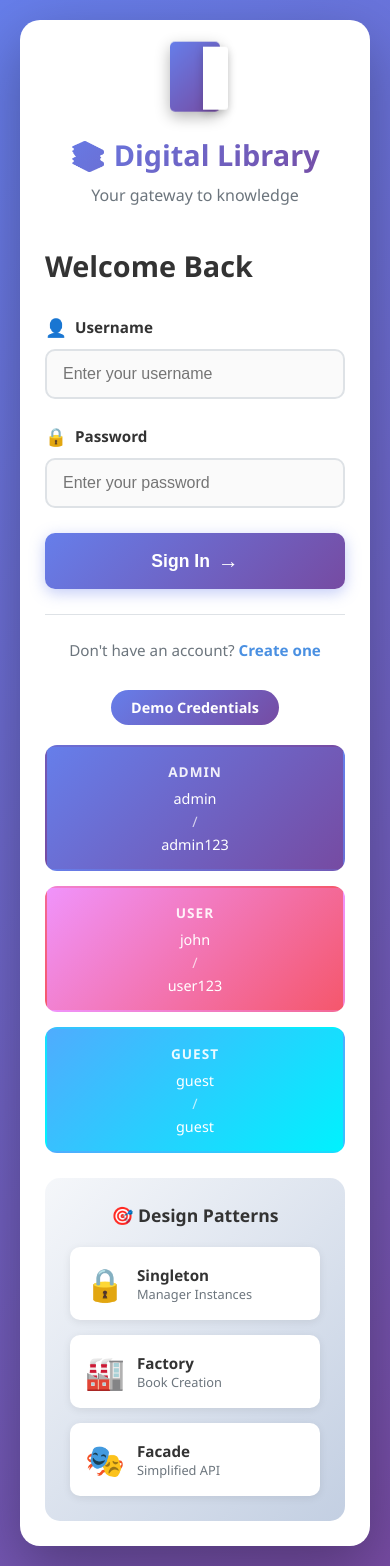
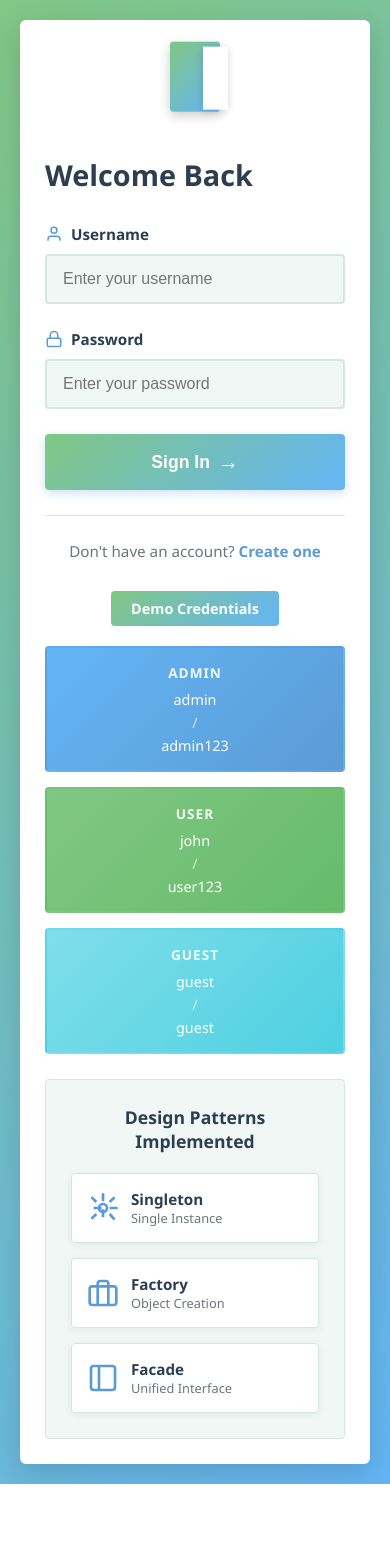
Before and after one commit to juangallardo19/2doMomentoPatrones, a Spring Boot app: page / in a window 390 px wide. After the commit the page ends 1484 px from the top, so only its background shows below. Run offline with Spring Boot 4, Linux system fonts and the light colour scheme.

Commit message:
refactor: Update design with pastel colors and cleaner aesthetics
Design Changes:
- Replace emoji icons with clean SVG icons throughout
- Change color palette to pastel blue and green gradients
- Reduce border-radius from 10-20px to 3-6px for cleaner look
- Increase login container width from 500px to 700px
- Remove "Digital Library - Your gateway to knowledge" subtitle
- Change "Sign Up" to "Create Account"
- Simplify "🎯 Design Patterns" to "Design Patterns Implemented"

Color Palette Updates:
- Primary: #5B9BD5 (pastel blue)
- Success: #7CB342 (pastel green)
- Gradients: Green to blue transitions
- Lighter backgrounds with better contrast

Icon Updates:
- User icon: SVG person outline
- Lock icon: SVG padlock
- Email icon: SVG envelope
- Pattern icons: Custom SVG representations
- Feature icons: SVG for book, headphones, clock, activity

Visual Improvements:
- Cleaner, more professional appearance
- Better accessibility with SVG icons
- Consistent 4px border-radius throughout
- Softer color scheme
- More spacious layout with wider container

```diff
--- a/backend/src/main/resources/static/css/styles.css
+++ b/backend/src/main/resources/static/css/styles.css
@@ -4,16 +4,19 @@
    =================================== */
 
 :root {
-    --primary-color: #4a90e2;
-    --primary-dark: #2e5c8a;
+    --primary-color: #5B9BD5;
+    --primary-dark: #4A7BA7;
     --secondary-color: #6c757d;
-    --success-color: #28a745;
-    --danger-color: #dc3545;
-    --warning-color: #ffc107;
-    --light-bg: #f8f9fa;
-    --dark-text: #333;
-    --border-color: #dee2e6;
-    --shadow: 0 2px 10px rgba(0,0,0,0.1);
+    --success-color: #7CB342;
+    --success-light: #9CCC65;
+    --danger-color: #E57373;
+    --warning-color: #FFD54F;
+    --light-bg: #F0F7F4;
+    --dark-text: #2C3E50;
+    --border-color: #D5E8E0;
+    --shadow: 0 2px 10px rgba(0,0,0,0.08);
+    --gradient-primary: linear-gradient(135deg, #81C784 0%, #64B5F6 100%);
+    --gradient-secondary: linear-gradient(135deg, #AED581 0%, #80DEEA 100%);
 }
 
 * {
@@ -24,7 +27,7 @@
 
 body {
     font-family: 'Segoe UI', Tahoma, Geneva, Verdana, sans-serif;
-    background: linear-gradient(135deg, #667eea 0%, #764ba2 100%);
+    background: var(--gradient-primary);
     min-height: 100vh;
     color: var(--dark-text);
 }
@@ -44,10 +47,10 @@ body {
 
 .auth-card {
     background: white;
-    border-radius: 20px;
-    box-shadow: 0 20px 60px rgba(0,0,0,0.3);
+    border-radius: 6px;
+    box-shadow: 0 10px 30px rgba(0,0,0,0.15);
     padding: 50px;
-    max-width: 500px;
+    max-width: 700px;
     width: 100%;
     animation: slideInUp 0.6s ease-out;
 }
@@ -90,9 +93,9 @@ body {
     position: absolute;
     width: 100%;
     height: 100%;
-    background: linear-gradient(135deg, #667eea 0%, #764ba2 100%);
-    border-radius: 5px;
-    box-shadow: 0 5px 15px rgba(0,0,0,0.3);
+    background: var(--gradient-primary);
+    border-radius: 3px;
+    box-shadow: 0 4px 12px rgba(0,0,0,0.2);
 }
 
 .book-page {
@@ -102,15 +105,15 @@ body {
     width: 50%;
     height: 90%;
     background: white;
-    border-radius: 0 3px 3px 0;
-    box-shadow: 0 3px 10px rgba(0,0,0,0.2);
+    border-radius: 0 2px 2px 0;
+    box-shadow: 0 2px 8px rgba(0,0,0,0.15);
 }
 
 .auth-header h1 {
     color: var(--primary-color);
     font-size: 2.5rem;
     margin-bottom: 10px;
-    background: linear-gradient(135deg, #667eea 0%, #764ba2 100%);
+    background: var(--gradient-primary);
     -webkit-background-clip: text;
     -webkit-text-fill-color: transparent;
     background-clip: text;
@@ -167,7 +170,9 @@ body {
 }
 
 .form-group label .icon {
-    font-size: 1.1rem;
+    width: 18px;
+    height: 18px;
+    color: var(--primary-color);
 }
 
 .form-group input,
@@ -175,10 +180,10 @@ body {
     width: 100%;
     padding: 14px 16px;
     border: 2px solid var(--border-color);
-    border-radius: 10px;
+    border-radius: 4px;
     font-size: 1rem;
     transition: all 0.3s;
-    background: #fafafa;
+    background: var(--light-bg);
 }
 
 .form-group input:focus,
@@ -239,9 +236,9 @@ body {
 .demo-badge {
     display: inline-block;
     padding: 8px 20px;
-    background: linear-gradient(135deg, #667eea 0%, #764ba2 100%);
+    background: var(--gradient-primary);
     color: white;
-    border-radius: 20px;
+    border-radius: 4px;
     font-size: 0.9rem;
     font-weight: 600;
 }
@@ -254,7 +251,7 @@ body {
 
 .credential-card {
     padding: 15px;
-    border-radius: 12px;
+    border-radius: 4px;
     text-align: center;
     transition: all 0.3s;
     cursor: pointer;
@@ -262,17 +259,17 @@ body {
 }
 
 .credential-card.admin {
-    background: linear-gradient(135deg, #667eea 0%, #764ba2 100%);
+    background: linear-gradient(135deg, #64B5F6 0%, #5B9BD5 100%);
     color: white;
 }
 
 .credential-card.user {
-    background: linear-gradient(135deg, #f093fb 0%, #f5576c 100%);
+    background: linear-gradient(135deg, #81C784 0%, #66BB6A 100%);
     color: white;
 }
 
 .credential-card.guest {
-    background: linear-gradient(135deg, #4facfe 0%, #00f2fe 100%);
+    background: linear-gradient(135deg, #80DEEA 0%, #4DD0E1 100%);
     color: white;
 }
 
@@ -306,8 +303,9 @@ body {
 .patterns-info {
     margin-top: 25px;
     padding: 25px;
-    background: linear-gradient(135deg, #f5f7fa 0%, #c3cfe2 100%);
-    border-radius: 15px;
+    background: var(--light-bg);
+    border-radius: 4px;
+    border: 1px solid var(--border-color);
 }
 
 .patterns-info h3 {
@@ -329,8 +327,9 @@ body {
     gap: 12px;
     padding: 15px;
     background: white;
-    border-radius: 10px;
-    box-shadow: 0 2px 8px rgba(0,0,0,0.08);
+    border-radius: 4px;
+    box-shadow: 0 2px 8px rgba(0,0,0,0.06);
+    border: 1px solid var(--border-color);
     transition: all 0.3s;
 }
 
@@ -340,7 +339,10 @@ body {
 }
 
 .pattern-icon {
-    font-size: 2rem;
+    width: 32px;
+    height: 32px;
+    color: var(--primary-color);
+    flex-shrink: 0;
 }
 
 .pattern-item strong {
@@ -421,7 +425,7 @@ body {
 .btn {
     padding: 12px 24px;
     border: none;
-    border-radius: 10px;
+    border-radius: 4px;
     font-size: 1rem;
     cursor: pointer;
     transition: all 0.3s;
@@ -448,14 +452,14 @@ body {
 }
 
 .btn-primary {
-    background: linear-gradient(135deg, #667eea 0%, #764ba2 100%);
+    background: var(--gradient-primary);
     color: white;
-    box-shadow: 0 4px 15px rgba(102, 126, 234, 0.4);
+    box-shadow: 0 3px 10px rgba(91, 155, 213, 0.3);
 }
 
 .btn-primary:hover {
     transform: translateY(-2px);
-    box-shadow: 0 6px 20px rgba(102, 126, 234, 0.6);
+    box-shadow: 0 5px 15px rgba(91, 155, 213, 0.4);
 }
 
 .btn-primary:active {
--- a/backend/src/main/resources/static/index.html
+++ b/backend/src/main/resources/static/index.html
@@ -16,8 +16,6 @@
                         <div class="book-page"></div>
                     </div>
                 </div>
-                <h1>📚 Digital Library</h1>
-                <p class="subtitle">Your gateway to knowledge</p>
             </div>
 
             <form id="loginForm" class="auth-form">
@@ -25,7 +23,10 @@
 
                 <div class="form-group">
                     <label for="username">
-                        <span class="icon">👤</span>
+                        <svg class="icon" width="18" height="18" viewBox="0 0 24 24" fill="none" stroke="currentColor" stroke-width="2">
+                            <path d="M20 21v-2a4 4 0 0 0-4-4H8a4 4 0 0 0-4 4v2"></path>
+                            <circle cx="12" cy="7" r="4"></circle>
+                        </svg>
                         Username
                     </label>
                     <input type="text" id="username" name="username" required
@@ -34,7 +35,10 @@
 
                 <div class="form-group">
                     <label for="password">
-                        <span class="icon">🔒</span>
+                        <svg class="icon" width="18" height="18" viewBox="0 0 24 24" fill="none" stroke="currentColor" stroke-width="2">
+                            <rect x="3" y="11" width="18" height="11" rx="2" ry="2"></rect>
+                            <path d="M7 11V7a5 5 0 0 1 10 0v4"></path>
+                        </svg>
                         Password
                     </label>
                     <input type="password" id="password" name="password" required
@@ -86,27 +90,36 @@
             </div>
 
             <div class="patterns-info">
-                <h3>🎯 Design Patterns</h3>
+                <h3>Design Patterns Implemented</h3>
                 <div class="patterns-grid">
                     <div class="pattern-item">
-                        <span class="pattern-icon">🔒</span>
+                        <svg class="pattern-icon" width="32" height="32" viewBox="0 0 24 24" fill="none" stroke="currentColor" stroke-width="2">
+                            <circle cx="12" cy="12" r="3"></circle>
+                            <path d="M12 1v6m0 6v6m8.66-15L17 7.5M7 16.5l-3.66 3.5M23 12h-6m-6 0H5m15.66 8.66L17 16.5M7 7.5l-3.66-3.66"></path>
+                        </svg>
                         <div>
                             <strong>Singleton</strong>
-                            <small>Manager Instances</small>
+                            <small>Single Instance</small>
                         </div>
                     </div>
                     <div class="pattern-item">
-                        <span class="pattern-icon">🏭</span>
+                        <svg class="pattern-icon" width="32" height="32" viewBox="0 0 24 24" fill="none" stroke="currentColor" stroke-width="2">
+                            <rect x="2" y="7" width="20" height="14" rx="2" ry="2"></rect>
+                            <path d="M16 21V5a2 2 0 0 0-2-2h-4a2 2 0 0 0-2 2v16"></path>
+                        </svg>
                         <div>
                             <strong>Factory</strong>
-                            <small>Book Creation</small>
+                            <small>Object Creation</small>
                         </div>
                     </div>
                     <div class="pattern-item">
-                        <span class="pattern-icon">🎭</span>
+                        <svg class="pattern-icon" width="32" height="32" viewBox="0 0 24 24" fill="none" stroke="currentColor" stroke-width="2">
+                            <rect x="3" y="3" width="18" height="18" rx="2" ry="2"></rect>
+                            <line x1="9" y1="3" x2="9" y2="21"></line>
+                        </svg>
                         <div>
                             <strong>Facade</strong>
-                            <small>Simplified API</small>
+                            <small>Unified Interface</small>
                         </div>
                     </div>
                 </div>
```
Also changed, not shown: other parts of backend/src/main/resources/static/css/styles.css (+29 -35 lines), backend/src/main/resources/static/register.html (+38 -13 lines).
